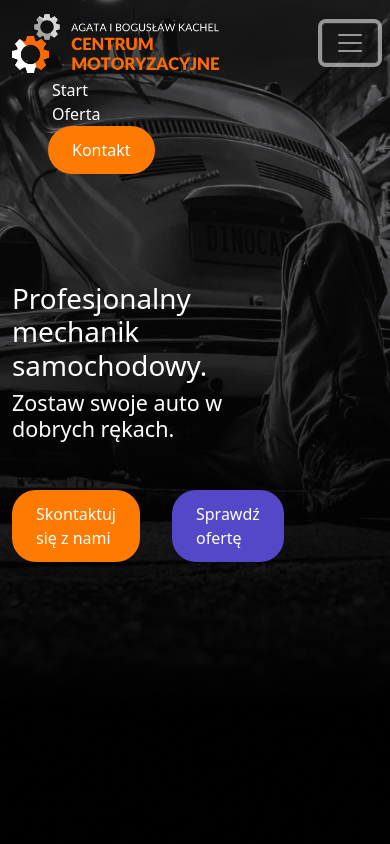
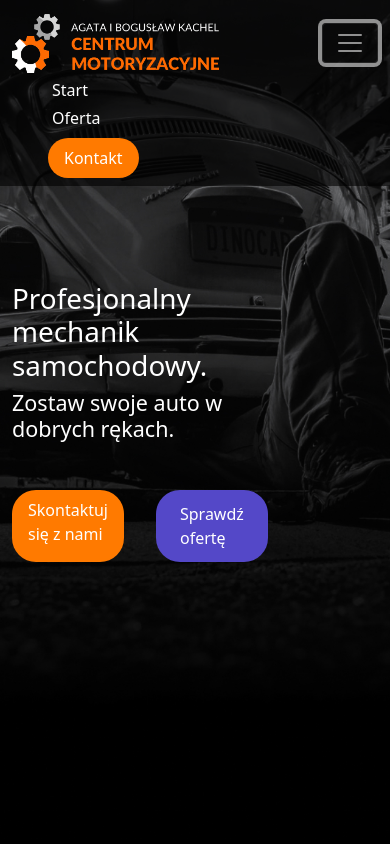
Before and after one commit to tlbz/warsztat, a plain HTML site: page index.html in a window 390 px wide. Both pictures are taken after a click on the button "Toggle navigation". Shown: the top 844 px of the page. Drawn offline with Linux system fonts and the light colour scheme.

Commit message:
Update main.css

```diff
--- a/css/main.css
+++ b/css/main.css
@@ -263,3 +263,23 @@ body {
 .absolut-container {
    margin-top: 80px;
 }
+
+
+@media (max-width: 480px) {
+    .navbar {
+        background-color: rgba(0,0,0,0.6);
+    }
+}
+
+@media (max-width: 480px) {
+    .main-btn {
+        padding: 8px 16px !important;
+        margin-top: 4px;
+    }
+}
+
+@media (max-width: 480px) {
+    .nav-link {
+        margin-bottom: 4px !important;
+    }
+}
```
